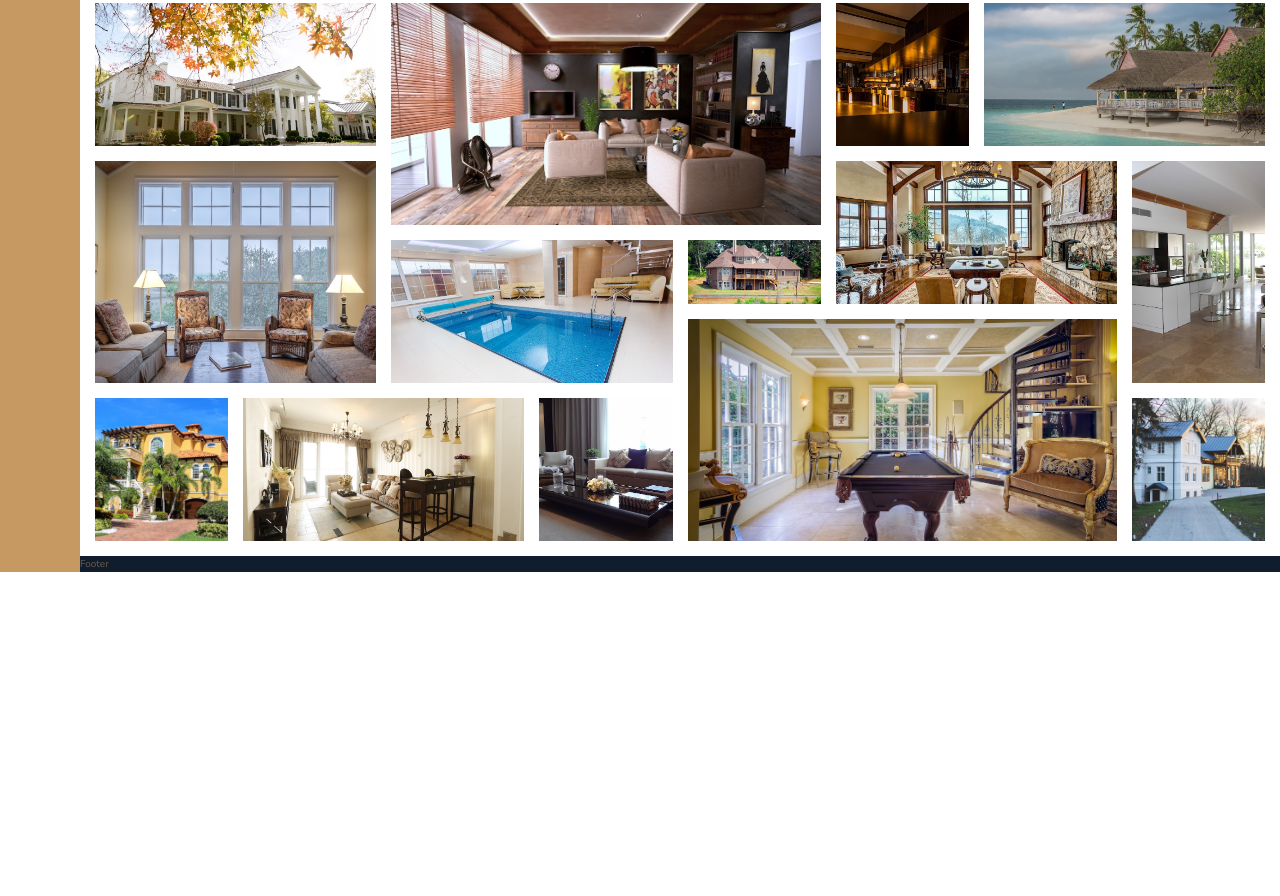
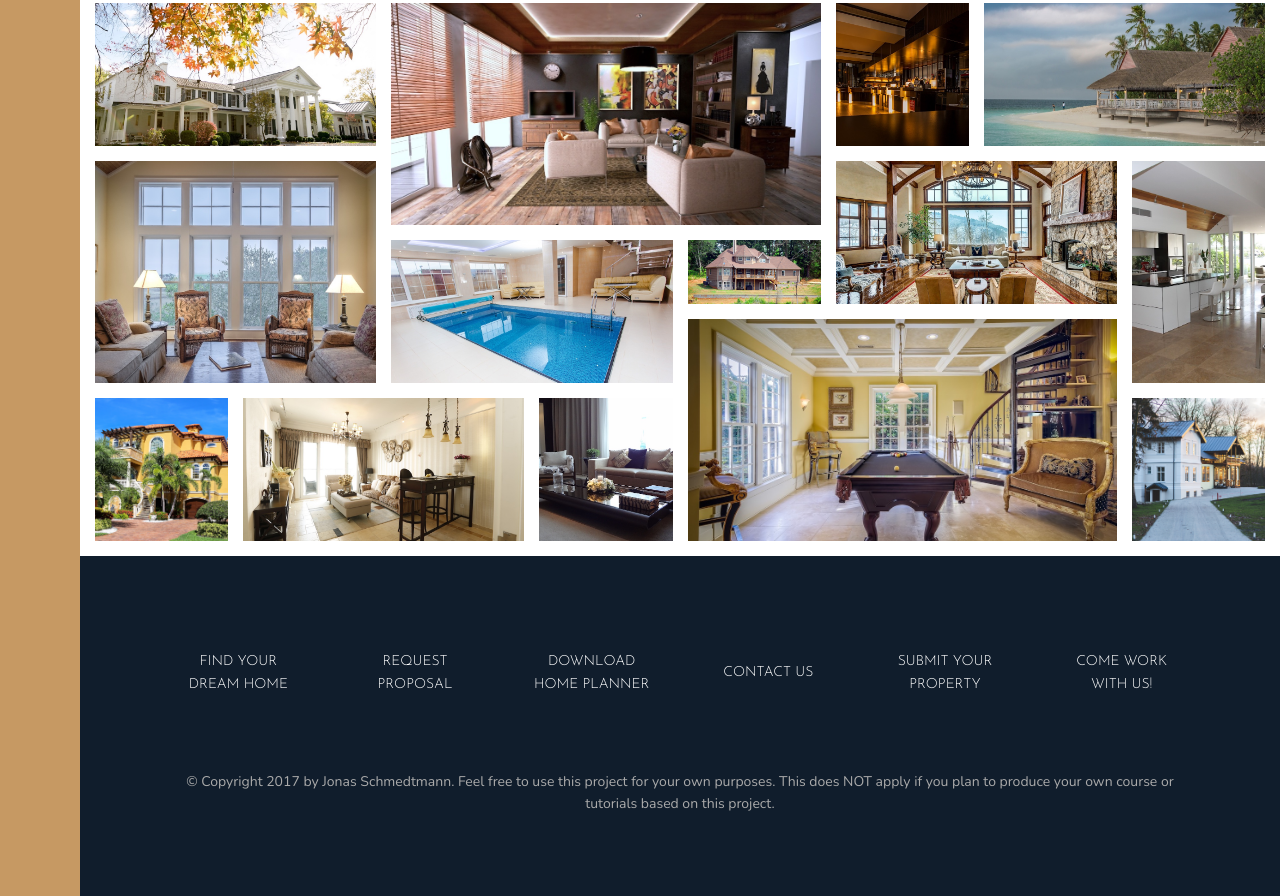
Before and after one commit to aruyamam/advanced-css-course-nexter, a website: page index.html in a window 1280 px wide. Shown: the part 2872-3768 px from the top of the page. Before the commit the page ends 3444 px from the top, so only its background shows below. Drawn offline with nearby package versions, Linux system fonts and the light colour scheme.

Commit message:
Building the Footer

```diff
--- a/index.html
+++ b/index.html
@@ -329,7 +329,17 @@
         </section>
 
         <footer class="footer">
-            Footer
+            <ul class="nav">
+                <li class="nav__item"><a href="#" class="nav__link">Find your dream home</a></li>
+                <li class="nav__item"><a href="#" class="nav__link">Request proposal</a></li>
+                <li class="nav__item"><a href="#" class="nav__link">Download home planner</a></li>
+                <li class="nav__item"><a href="#" class="nav__link">Contact us</a></li>
+                <li class="nav__item"><a href="#" class="nav__link">Submit your property</a></li>
+                <li class="nav__item"><a href="#" class="nav__link">Come work with us!</a></li>
+            </ul>
+            <p class="copyright">
+                &copy; Copyright 2017 by Jonas Schmedtmann. Feel free to use this project for your own purposes. This does NOT apply if you plan to produce your own course or tutorials based on this project.
+            </p>
         </footer>
     </body>
 </html>
--- a/sass/_footer.scss
+++ b/sass/_footer.scss
@@ -1,4 +1,44 @@
 .footer {
   background-color: $color-secondary;
   grid-column: full-start / full-end;
+  padding: 8rem;
+
+
 }
+
+.nav {
+  list-style: none;
+
+  display: grid;
+  grid-template-columns: repeat(auto-fit, minmax(15rem, 1fr));
+  grid-gap: 2rem;
+  align-items: center;
+
+  &__link:link,
+  &__link:visited {
+    font-size: 1.4rem;
+    color: #fff;
+    text-decoration: none;
+    font-family: $font-display;
+    text-transform: uppercase;
+    text-align: center;
+    padding: 1.5rem;
+    display: block;
+    transition: all .2s;
+  }
+
+  &__link:hover,
+  &__link:active {
+    background-color: rgba($color: #fff, $alpha: .05);
+    transform: translateY(-3px);
+  }
+}
+
+.copyright {
+  font-size: 1.4rem;
+  color: $color-grey-light-2;
+  margin-top: 6rem;
+  margin-left: auto;
+  margin-right: auto;
+  text-align: center;
+}
```
Also changed, not shown: css/style.css.
